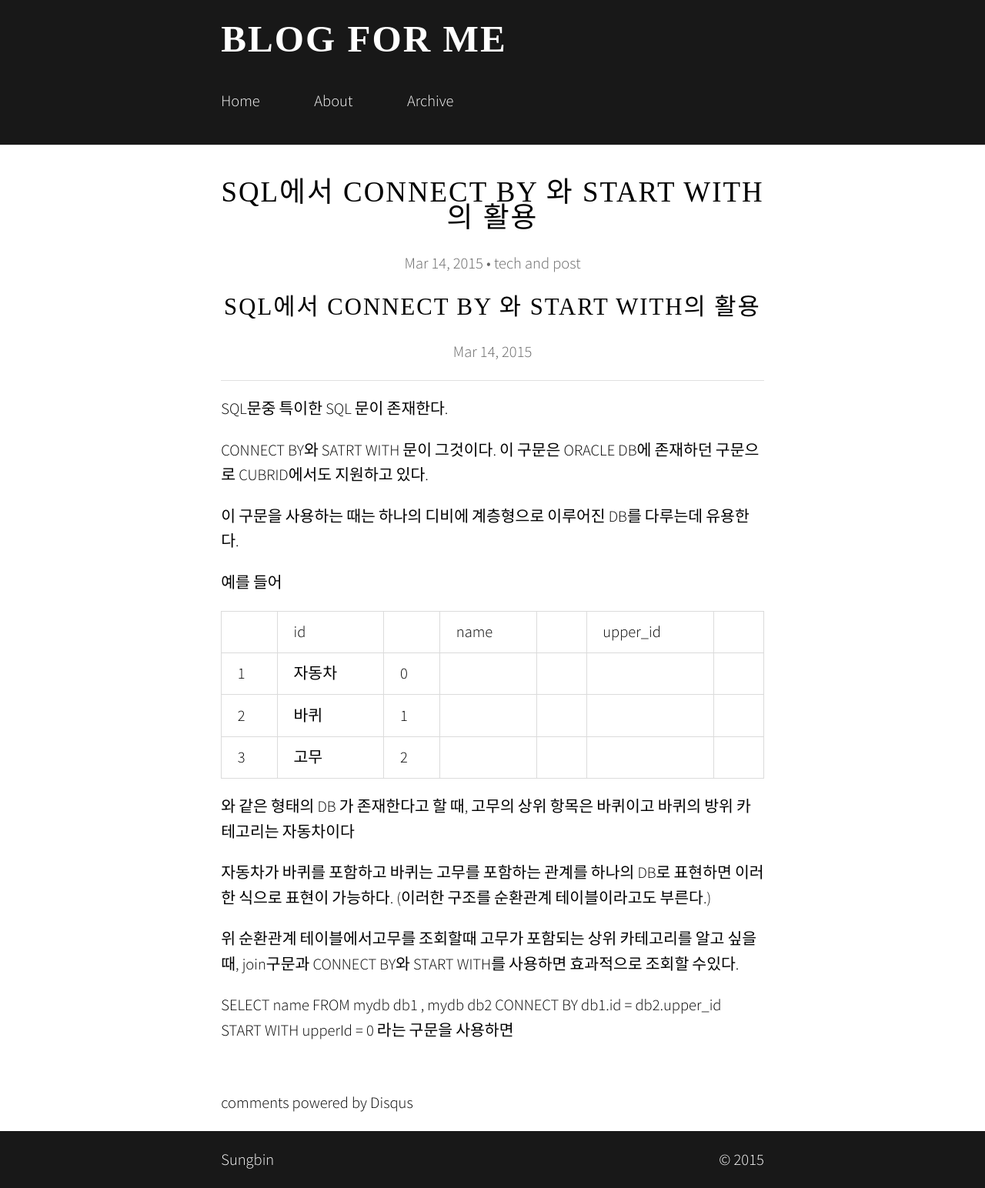
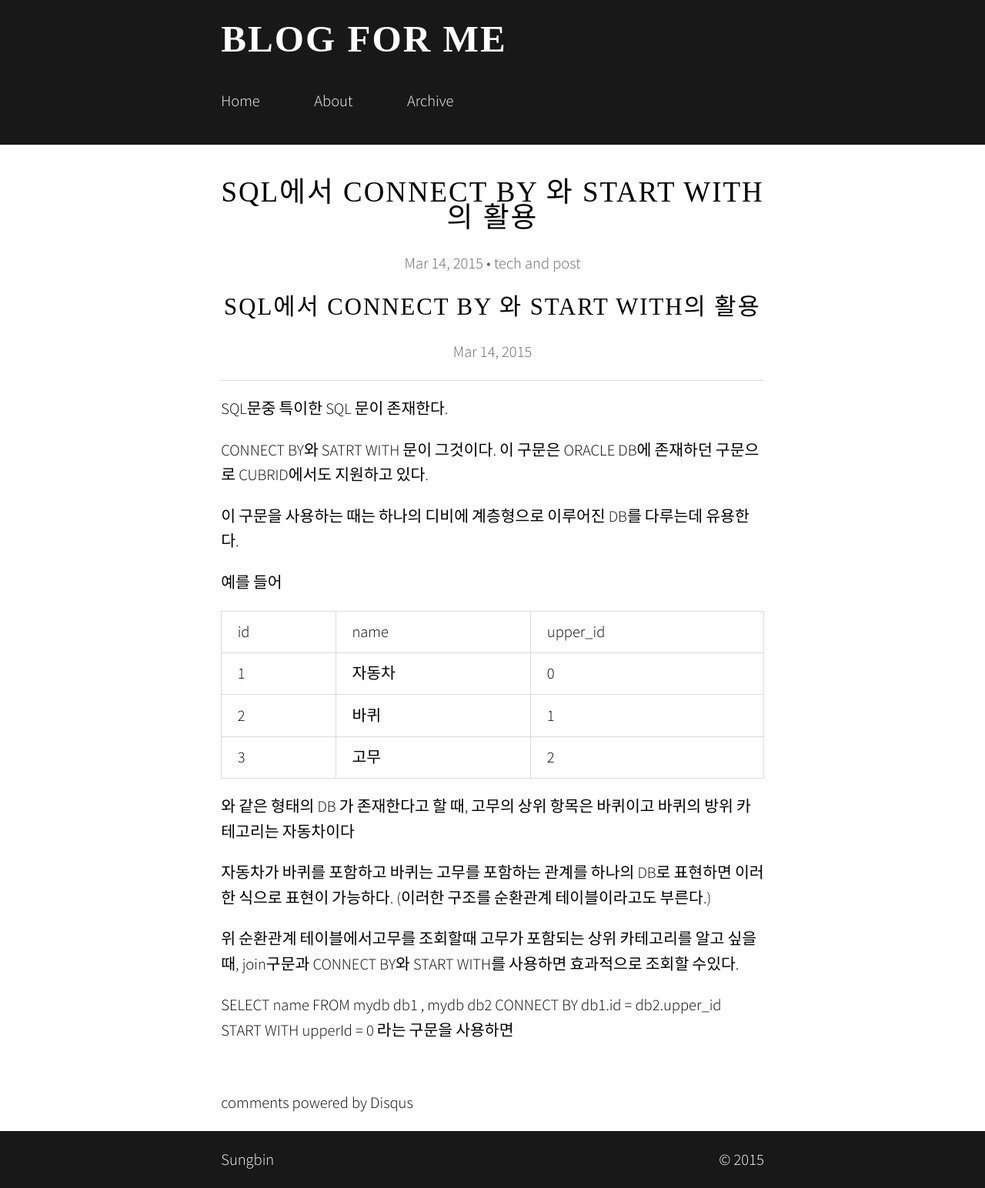
Before and after one commit to sungbine/sungbine.github.io, a Jekyll site: the page built from _posts/2015-03-24-connect_by_and_start_with.markdown, in a window 1280 px wide. Shown: the whole page at 77% size. Built offline with Jekyll 4.4.1, drawn with Linux system fonts in a browser that asks for light colours; nearby versions of some CDN libraries; some web fonts are replaced; comment, search, counter and statistics services are not loaded.

```diff
--- a/_posts/2015-03-24-connect_by_and_start_with.markdown
+++ b/_posts/2015-03-24-connect_by_and_start_with.markdown
@@ -13,7 +13,7 @@ CONNECT BY와 SATRT WITH 문이 그것이다. 이 구문은 ORACLE DB에 존재
 
 예를 들어
 
-|| id || name || upper_id ||
+| id | name | upper_id |
 | 1  | 자동차 | 0|
 | 2  | 바퀴 | 1|
 | 3  | 고무 | 2|
```
